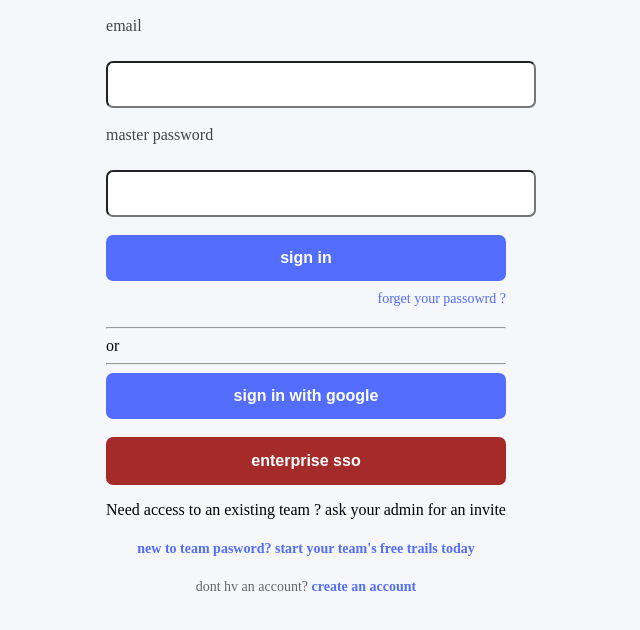
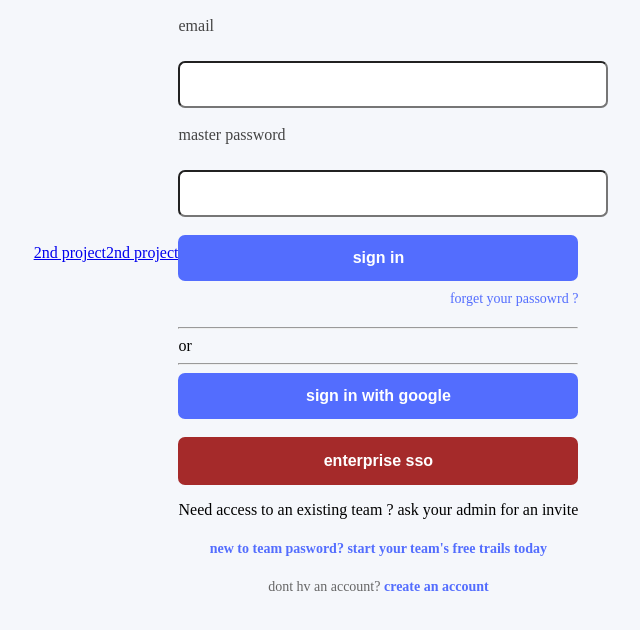
Before and after one commit to olaoyeoluwabukola413-create/project, a plain HTML site: page index.html in a window 1280 px wide. Shown: the part 96-726 px from the top of the page, without its empty margins (334-974 px from the left). Drawn offline with Linux system fonts and the light colour scheme.

Commit message:
proceeding

```diff
--- a/index.html
+++ b/index.html
@@ -6,9 +6,10 @@
     <meta name="viewport" content="width=device-width, initial-scale=1.0">
     <title>first week </title>
     <link rel="stylesheet" href="index.css">
+    <a href="ade.html">2nd project</a>
 </head>
 <body>
-    <a href="ade.html"></a>
+    <a href="ade.html">2nd project</a>
     <div>
     <div>team passoword</div>
      <img src=" alt="">
```
Also changed, not shown: ade.html (+2 -2 lines).
